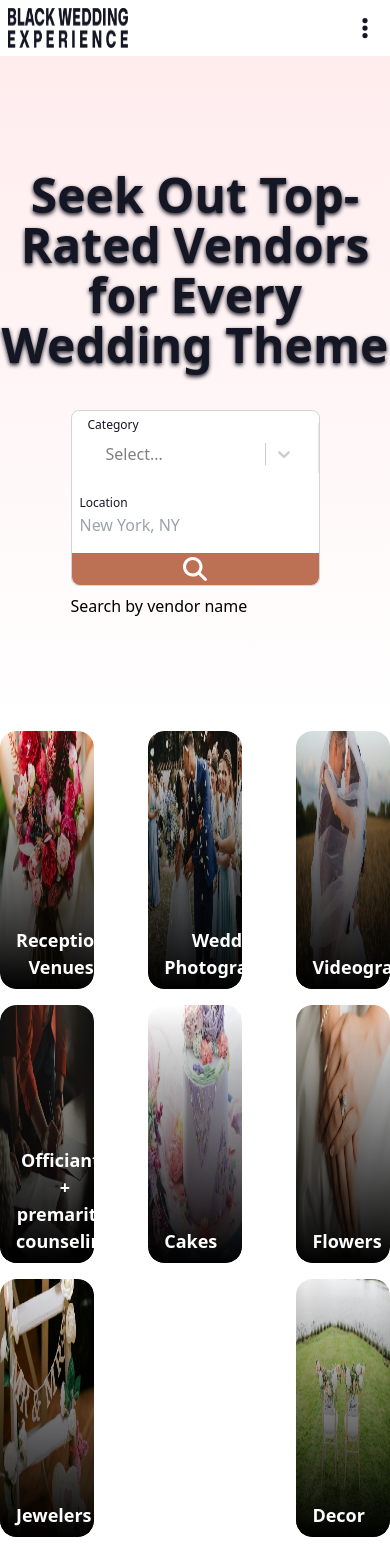
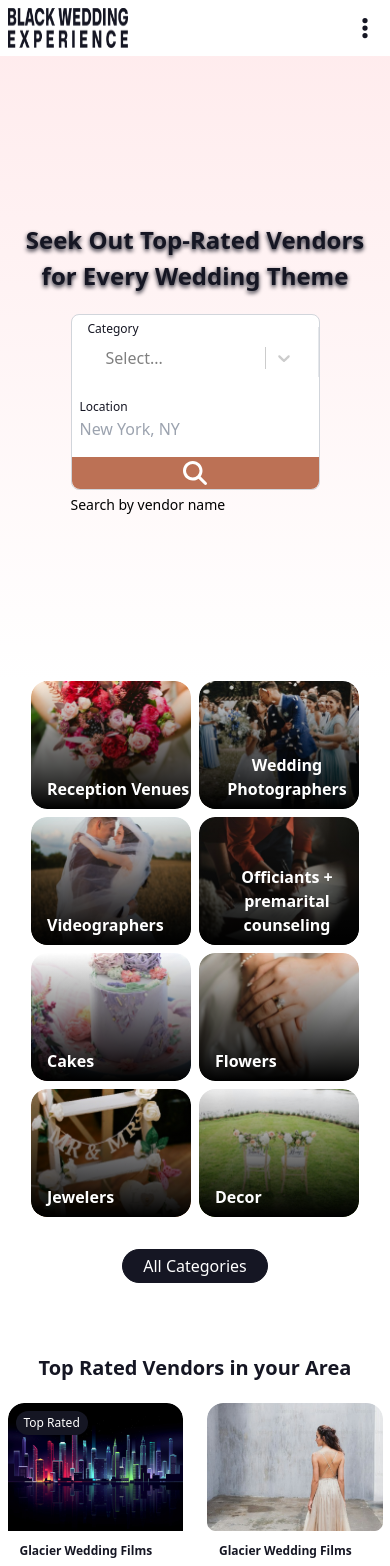
Before and after one commit to Monower/black-wedding, a React (Vite) app: page /vendors in a window 390 px wide. Shown: the top 1566 px of the page. Built offline with nearby package versions, Linux system fonts and the light colour scheme; a web font is replaced by a local one.

Commit message:
minor change

```diff
--- a/src/components/Menu.jsx
+++ b/src/components/Menu.jsx
@@ -69,7 +69,7 @@ const Menu = () => {
           <li className="border-b pb-1 lg:border-none lg:pb-0">
             <a
               href="#"
-              className={`text-brandBlack border lg:text-sm lg:px-6 lg:py-3 rounded-full ${
+              className={`text-brandBlack lg:border lg:text-sm lg:px-6 lg:py-3 rounded-full ${
                 location.pathname.length > 1
                   ? "border-brandBlack"
                   : "lg:text-white lg:border-white"
@@ -83,8 +83,8 @@ const Menu = () => {
               href="#"
               className={`lg:text-sm lg:px-6 lg:py-3 rounded-full ${
                 location.pathname.length > 1
-                  ? "bg-brandBlack text-white border border-brandBlack"
-                  : "bg-white border border-brandBlack text-brandBlack"
+                  ? "lg:bg-brandBlack text-brandBlack lg:text-white lg:border lg:border-brandBlack"
+                  : "bg-white lg:border lg:border-brandBlack text-brandBlack"
               }`}
               aria-label="Get Started"
             >
--- a/src/components/Vendor/VendorCard2.jsx
+++ b/src/components/Vendor/VendorCard2.jsx
@@ -2,7 +2,7 @@ import { Link } from "react-router-dom";
 
 const VendorCard2 = ({ image, title, rating, address, description, topRated }) => {
     return (<>
-        <Link to={"#"} className="flex bg-white hover:drop-shadow-lg rounded-2xl">
+        <Link to={"#"} className="flex flex-col lg:flex-row bg-white hover:drop-shadow-lg rounded-2xl">
             <div className="relative w-[21.5em]">
                 <img
                     className="rounded-l-2xl w-full h-[8em] lg:h-[14.1875em] group-hover:scale-110 transition-all duration-500"
--- a/src/components/Vendor/VendorCategoryCard.jsx
+++ b/src/components/Vendor/VendorCategoryCard.jsx
@@ -5,12 +5,12 @@ const VendorCategoryCard = ({ id, image, title }) => {
     <Link to={'#'}>
       <div className="relative w-full overflow-hidden">
         <img
-          className="w-full h-[16.125em] rounded-2xl group-hover:scale-110 transition-all duration-500"
+          className="w-full h-[8em] lg:h-[16.125em] rounded-2xl group-hover:scale-110 transition-all duration-500"
           src={image}
           alt="Black Wedding"
         />
         <div className="absolute top-0 left-0 right-0 bottom-0 bg-gradient-to-t from-black to-transparent rounded-2xl"></div>
-        <p className="text-white font-semibold text-center text-[18px] absolute bottom-2 left-4">
+        <p className="text-white font-semibold text-center lg:text-[18px] absolute bottom-2 left-4">
           {title}
         </p>
       </div>
--- a/src/pages/Vendors.jsx
+++ b/src/pages/Vendors.jsx
@@ -118,41 +118,52 @@ const Vendors = () => {
   ];
     return (
       <>
-        <section className="pb-[8.4375em]">
-          <div className="min-h-[80vh] flex flex-col justify-center items-center bg-gradient-to-b from-rose-100/70  to-white ">
-            <h3 className="text-[48px] font-extrabold leading-[50px] text-center text-brandBlack pb-10 text-shadow shadow-brandBlack">
+        <section className="pb-[4.375em] lg:pb-[8.4375em]">
+          <div className="min-h-[74vh] lg:min-h-[80vh] flex flex-col justify-center items-center bg-gradient-to-b from-rose-100/70  to-white ">
+            <h3 className="text-[24px] lg:text-[48px] font-bold lg:font-extrabold lg:leading-[50px] text-center text-brandBlack pb-5 lg:pb-10 text-shadow shadow-brandBlack">
               Seek Out Top-Rated Vendors <br /> for Every Wedding Theme
             </h3>
-            <div className="flex flex-col gap-2">
+            <div className="flex flex-col gap-1 lg:gap-2">
               <VendorSearch />
-              <p>Search by vendor name</p>
+              <p className="text-[14px] lg:text-[16px]">
+                Search by vendor name
+              </p>
             </div>
           </div>
-          <div className="container mx-auto flex flex-wrap justify-between gap-4 pb-8">
-            {
-              data?.slice(0, categoryCount)?.map((item,index) => (
-                <div key={index} className="w-[24%] group overflow-hidden rounded-2xl">
-                  <VendorCategoryCard id={item?.id} image={item?.image} title={item?.title} />
+          <div className="container mx-auto flex flex-wrap justify-center lg:justify-between gap-2 lg:gap-4 pb-8">
+            {data?.slice(0, categoryCount)?.map((item, index) => (
+              <div
+                key={index}
+                className="w-[10em] lg:w-[24%] group overflow-hidden rounded-2xl"
+              >
+                <VendorCategoryCard
+                  id={item?.id}
+                  image={item?.image}
+                  title={item?.title}
+                />
               </div>
-              ))
-            }
+            ))}
           </div>
           <div className="flex justify-center">
-            {
-              categoryCount < data?.length ? (
-                <button onClick={() => setCategoryCount(data?.length)} className="bg-brandBlack text-white border border-brandBlack hover:bg-white hover:text-brandBlack transition-all duration-500 hover:shadow hover:shadow-brandBlack px-10 py-2 rounded-full text-[18px] font-medium">
+            {categoryCount < data?.length ? (
+              <button
+                onClick={() => setCategoryCount(data?.length)}
+                className="bg-brandBlack text-white border border-brandBlack hover:bg-white hover:text-brandBlack transition-all duration-500 hover:shadow hover:shadow-brandBlack px-5 py-1 lg:px-10 lg:py-2 rounded-full lg:text-[18px] font-medium"
+              >
                 All Categories
               </button>
             ) : (
-                  <button onClick={() => setCategoryCount(8)} className="bg-brandBlack text-white border border-brandBlack hover:bg-white hover:text-brandBlack transition-all duration-500 hover:shadow hover:shadow-brandBlack px-10 py-2 rounded-full text-[18px] font-medium">
+              <button
+                onClick={() => setCategoryCount(8)}
+                className="bg-brandBlack text-white border border-brandBlack hover:bg-white hover:text-brandBlack transition-all duration-500 hover:shadow hover:shadow-brandBlack px-5 py-1 lg:px-10 lg:py-2 rounded-full lg:text-[18px] font-medium"
+              >
                 See Less
               </button>
-              )
-            }
+            )}
           </div>
         </section>
-        <section className="container mx-auto pb-[5.625em]">
-          <h3 className="text-[48px] font-extrabold leading-[60px] text-center text-brandBlack pb-10">
+        <section className="container mx-auto pb-10 lg:pb-[5.625em]">
+          <h3 className="text-[20px] lg:text-[48px] font-bold lg:font-extrabold lg:leading-[60px] text-center text-brandBlack pb-5 lg:pb-10">
             Top Rated Vendors in your Area
           </h3>
           <div className="flex flex-wrap justify-center gap-6 lg:gap-4">
@@ -173,24 +184,24 @@ const Vendors = () => {
             ))}
           </div>
         </section>
-        <section className="container mx-auto  bg-brandBlack rounded-2xl mb-20 flex">
-          <div className="p-10 w-[60%]">
-            <h3 className="text-white pb-4 text-[32px] leading-[35px] font-extrabold ">
+        <section className="container mx-auto  bg-brandBlack p-4 lg:p-0 lg:rounded-2xl mb-10 lg:mb-20 flex flex-col-reverse lg:flex-row">
+          <div className="lg:p-10 lg:w-[60%]">
+            <h3 className="text-white lg:pb-4 lg:text-[32px] lg:leading-[35px] font-extrabold ">
               Join Our Celebrated Circle of Vendors
             </h3>
-            <p className="text-white pb-4 text-[18px] leading-[25px] font-medium">
+            <p className="text-white pb-4 lg:text-[18px] lg:leading-[25px] lg:font-medium text-justify lg:text-normal">
               Transform your passion into opportunity with the Black Wedding
-              Experience. Connect with engaged couples seeking your unique skills
-              and cultural expertise.
+              Experience. Connect with engaged couples seeking your unique
+              skills and cultural expertise.
             </p>
             <Link
               to={"/vendor/signup"}
-              className="bg-[#107BEA] text-white border border-[#107BEA] hover:bg-white hover:text-[#107BEA] transition-all duration-500 px-6 py-2 rounded-full text-[18px] font-medium group inline-flex items-center gap-2"
+              className="bg-[#107BEA] text-white border border-[#107BEA] hover:bg-white hover:text-[#107BEA] transition-all duration-500 px-3 py-1 lg:px-6 lg:py-2 rounded-full text-[14px] lg:text-[18px] font-medium group inline-flex items-center gap-1 lg:gap-2"
             >
               <span>Become a vendor</span>
               <span>
                 <svg
-                  className="w-6 h-4 fill-current group-hover:translate-x-2 transition-transform duration-500"
+                  className="w-4 h-3 lg:w-6 lg:h-4 fill-current group-hover:translate-x-2 transition-transform duration-500"
                   xmlns="http://www.w3.org/2000/svg"
                   viewBox="0 0 512 512"
                 >
@@ -199,8 +210,8 @@ const Vendors = () => {
               </span>
             </Link>
           </div>
-          <div className="flex justify-end items-end w-[40%] mr-10">
-            <img className="h-[13em]" src="/images/vendorcta.png" alt="" />
+          <div className="flex justify-center lg:justify-end lg:items-end lg:w-[40%] lg:mr-10 pb-5 lg:pb-0">
+            <img className="h-[10em] lg:h-[13em]" src="/images/vendorcta.png" alt="" />
           </div>
         </section>
       </>
```
Also changed, not shown: src/pages/Search.jsx (+33 -46 lines). Lines whose indentation alone changed are shown as unchanged.
